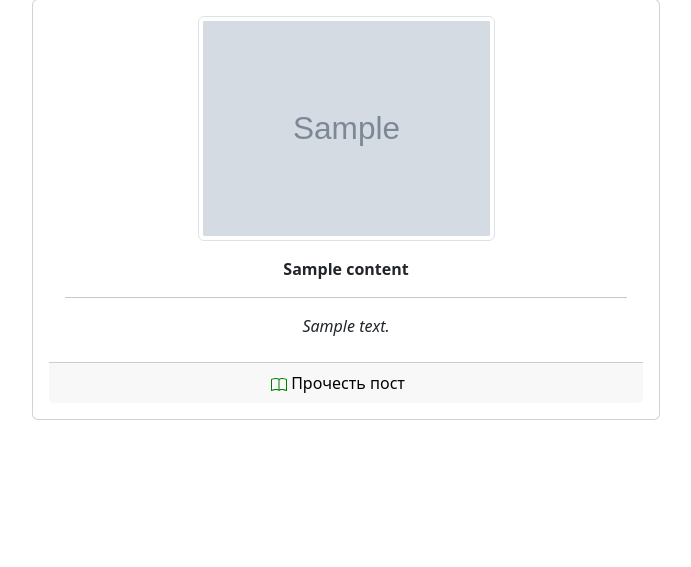
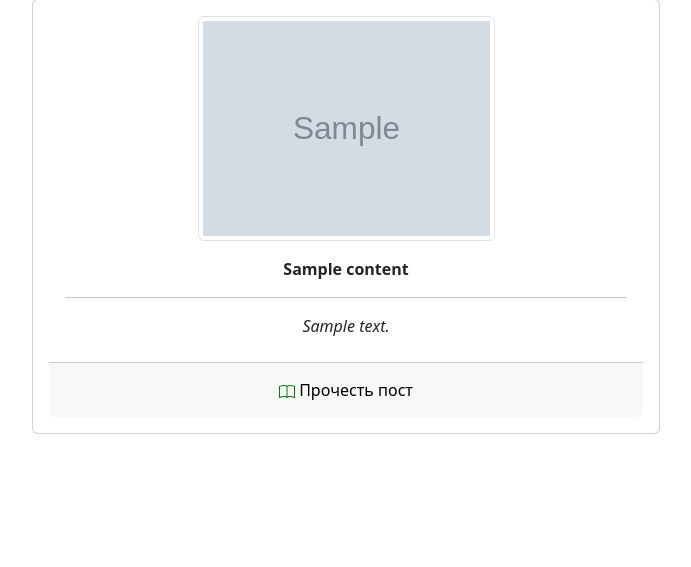
Before and after one commit to BlueRainbows/Publishing_platform, a Django app: page / in a window 1280 px wide. Shown: the part 123-690 px from the top of the page, without its empty margins (294-985 px from the left). Run offline with Django 5.2, Linux system fonts and the light colour scheme; tables that the repository leaves empty hold one stand-in row (values such as "Sample post"); grey boxes marked "Sample" are stand-in pictures; some libraries are stand-ins or nearby versions.

Commit message:
Исправление кнопок в главном меню

```diff
--- a/content/templates/content/home_page.html
+++ b/content/templates/content/home_page.html
@@ -19,6 +19,7 @@
                         <li><em>{{ object.text|truncatechars:50 }}</em></li>
                     </ul>
                     <div class="card-footer text-center">
+                        <div class="btn-group " role="group" aria-label="Basic outlined example">
                             {% if user.is_authenticated %}
                             <button class="btn link-body-emphasis btn-like {% if object.like_mark %} btn-like-active {% else %} btn-like-inactive {% endif %}"
                                     data-like="{{ object.pk }}">
@@ -31,28 +32,41 @@
                                      class="bi bi-heart heart-inactive" viewBox="0 0 16 16">
                                     <path d="m8 2.748-.717-.737C5.6.281 2.514.878 1.4 3.053c-.523 1.023-.641 2.5.314 4.385.92 1.815 2.834 3.989 6.286 6.357 3.452-2.368 5.365-4.542 6.286-6.357.955-1.886.838-3.362.314-4.385C13.486.878 10.4.28 8.717 2.01zM8 15C-7.333 4.868 3.279-3.04 7.824 1.143q.09.083.176.171a3 3 0 0 1 .176-.17C12.72-3.042 23.333 4.867 8 15"/>
                                 </svg>
+                                <a class="link-body-emphasis link-offset-2 link-underline-opacity-0">Мне нравится</a>
                             </button>
-                        <a class="link-body-emphasis link-offset-2 link-underline-opacity-0 me-3">Мне нравится</a>
+                            <form action="{% url 'content:detail' object.pk %}">
+                                <button class="btn link-body-emphasis">
                                     <svg xmlns="http://www.w3.org/2000/svg" width="16" height="16" fill="green"
                                          class="bi bi-book" viewBox="0 0 16 16">
                                         <path d="M1 2.828c.885-.37 2.154-.769 3.388-.893 1.33-.134 2.458.063 3.112.752v9.746c-.935-.53-2.12-.603-3.213-.493-1.18.12-2.37.461-3.287.811zm7.5-.141c.654-.689 1.782-.886 3.112-.752 1.234.124 2.503.523 3.388.893v9.923c-.918-.35-2.107-.692-3.287-.81-1.094-.111-2.278-.039-3.213.492zM8 1.783C7.015.936 5.587.81 4.287.94c-1.514.153-3.042.672-3.994 1.105A.5.5 0 0 0 0 2.5v11a.5.5 0 0 0 .707.455c.882-.4 2.303-.881 3.68-1.02 1.409-.142 2.59.087 3.223.877a.5.5 0 0 0 .78 0c.633-.79 1.814-1.019 3.222-.877 1.378.139 2.8.62 3.681 1.02A.5.5 0 0 0 16 13.5v-11a.5.5 0 0 0-.293-.455c-.952-.433-2.48-.952-3.994-1.105C10.413.809 8.985.936 8 1.783"/>
                                     </svg>
-                        <a href="{% url 'content:detail' object.pk %}"
-                           class="link-body-emphasis link-offset-2 link-underline-opacity-0 me-3">Прочесть пост</a>
+                                    <a class="link-body-emphasis link-offset-2 link-underline-opacity-0">Прочесть
+                                        пост</a>
+                                </button>
+                            </form>
+                            <form action="#">
+                                <button class="btn link-body-emphasis">
                                     <svg xmlns="http://www.w3.org/2000/svg" width="16" height="16" fill="blue"
                                          class="bi bi-person" viewBox="0 0 16 16">
                                         <path d="M8 8a3 3 0 1 0 0-6 3 3 0 0 0 0 6m2-3a2 2 0 1 1-4 0 2 2 0 0 1 4 0m4 8c0 1-1 1-1 1H3s-1 0-1-1 1-4 6-4 6 3 6 4m-1-.004c-.001-.246-.154-.986-.832-1.664C11.516 10.68 10.289 10 8 10s-3.516.68-4.168 1.332c-.678.678-.83 1.418-.832 1.664z"/>
                                     </svg>
-                        <a href="#" class="link-body-emphasis link-offset-2 link-underline-opacity-0 me-3">Перейти к
+                                    <a class="link-body-emphasis link-offset-2 link-underline-opacity-0">Перейти к
                                         автору</a>
+                                </button>
+                            </form>
                             {% else %}
+                            <form action="{% url 'content:detail' object.pk %}">
+                                <button class="btn link-body-emphasis">
                                     <svg xmlns="http://www.w3.org/2000/svg" width="16" height="16" fill="green"
                                          class="bi bi-book" viewBox="0 0 16 16">
                                         <path d="M1 2.828c.885-.37 2.154-.769 3.388-.893 1.33-.134 2.458.063 3.112.752v9.746c-.935-.53-2.12-.603-3.213-.493-1.18.12-2.37.461-3.287.811zm7.5-.141c.654-.689 1.782-.886 3.112-.752 1.234.124 2.503.523 3.388.893v9.923c-.918-.35-2.107-.692-3.287-.81-1.094-.111-2.278-.039-3.213.492zM8 1.783C7.015.936 5.587.81 4.287.94c-1.514.153-3.042.672-3.994 1.105A.5.5 0 0 0 0 2.5v11a.5.5 0 0 0 .707.455c.882-.4 2.303-.881 3.68-1.02 1.409-.142 2.59.087 3.223.877a.5.5 0 0 0 .78 0c.633-.79 1.814-1.019 3.222-.877 1.378.139 2.8.62 3.681 1.02A.5.5 0 0 0 16 13.5v-11a.5.5 0 0 0-.293-.455c-.952-.433-2.48-.952-3.994-1.105C10.413.809 8.985.936 8 1.783"/>
                                     </svg>
-                        <a href="{% url 'content:detail' object.pk %}"
-                           class="link-body-emphasis link-offset-2 link-underline-opacity-0 me-3">Прочесть пост</a>
+                                    <a class="link-body-emphasis link-offset-2 link-underline-opacity-0">Прочесть
+                                        пост</a>
+                                </button>
+                            </form>
                             {% endif %}
+                        </div>
                     </div>
                 </div>
             </div>
```
Lines whose indentation alone changed are shown as unchanged.
